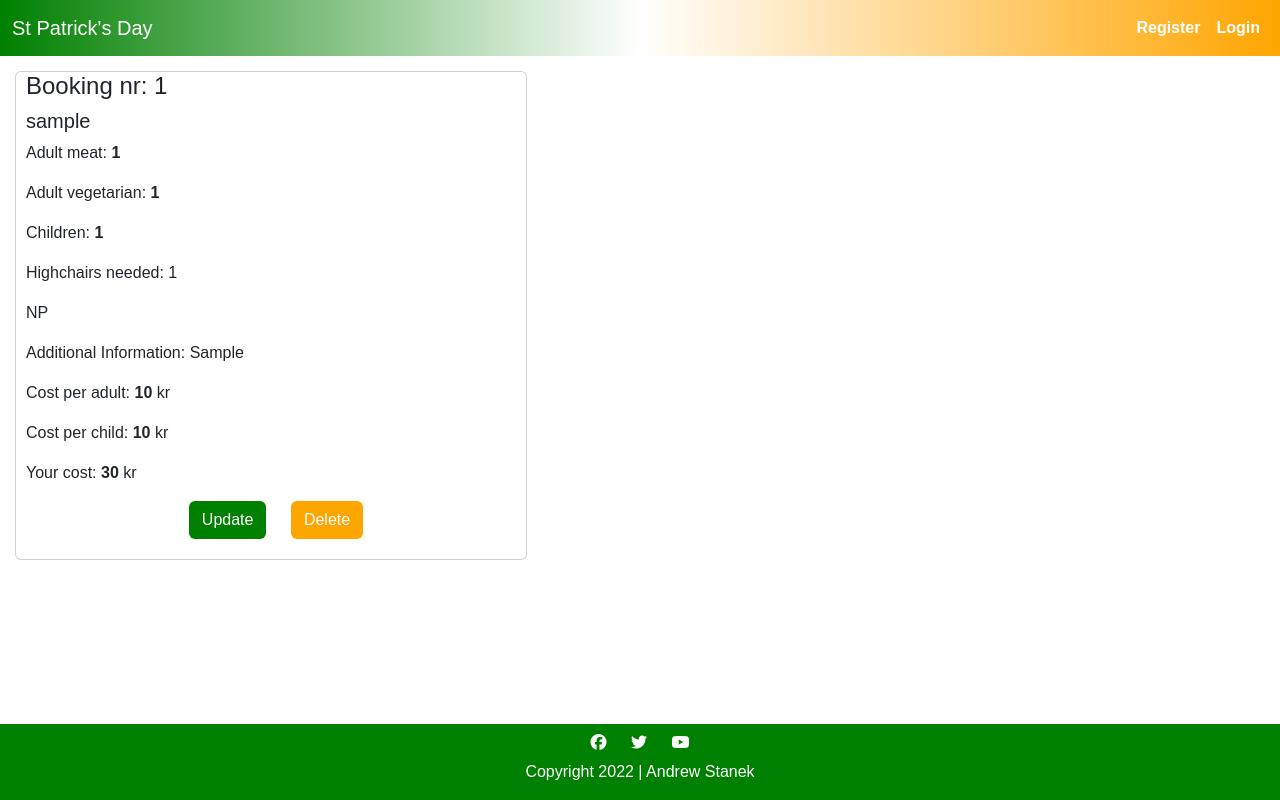
After one commit to notandy82/st-patricks-banquet, a Django app: page /booking-detail/1/ in a window 1280 px wide. The commit adds this page. Run offline with Django 3.2, Linux system fonts and the light colour scheme; tables that the repository leaves empty hold one stand-in row (values such as "Sample post"); some libraries are stand-ins or nearby versions; some web fonts are replaced.

Commit message:
Reconfigure models to share price data, add javascript to provide cost

```diff
--- a/booking/models.py
+++ b/booking/models.py
@@ -8,8 +8,15 @@ from django.utils.text import slugify
 PAID_CHOICES = (('NP', 'Not Paid'), ('PA', 'Payment Accepted'))
 
 
+class Common(models.Model):
+    adult_price = models.SmallIntegerField(default=150, null=False, blank=False)
+    child_price = models.SmallIntegerField(default=100, null=False, blank=False)
 
-class Booking(models.Model):
+    class Meta:
+        abstract = True
+
+
+class Booking(Common):
     """Model for selecting number of attendees for each booking"""
     booking_number = models.BigAutoField(primary_key=True)
     reference_name = models.ForeignKey(User, on_delete=models.CASCADE, blank=True)
@@ -17,9 +24,10 @@ class Booking(models.Model):
     adult_vegetarian = models.SmallIntegerField(null=True, blank=True)
     children = models.SmallIntegerField(null=True, blank=True)
     highchairs = models.SmallIntegerField(null=True, blank=True)
-    payment = models.CharField(choices=PAID_CHOICES, default='Not Paid', max_length=12)
+    payment = models.CharField(choices=PAID_CHOICES, default='NP', max_length=12)
     additional_info = models.TextField(null=True, blank=True, max_length=200)
     created_on = models.DateTimeField(auto_now_add=True)
+
 
 
     class Meta:
@@ -30,15 +38,13 @@ class Booking(models.Model):
 
 
 
-class Post(models.Model):
+class Post(Common):
     """Model for event information"""
     id = models.BigAutoField(primary_key=True)
     event = models.CharField(max_length=40, null=False, blank=False)
     location = models.CharField(max_length=40)
     date = models.DateField(null=False, blank=False)
     time = models.TimeField(null=False, blank=False)
-    adult_price = models.SmallIntegerField(default=150, null=False, blank=False)
-    child_price = models.SmallIntegerField(default=100, null=False, blank=False)
     slug = models.SlugField(null=False)
 
 
--- a/booking/urls.py
+++ b/booking/urls.py
@@ -6,6 +6,7 @@ from .views import (
     PostEditView,
     BookingEditView,
     DeleteBookingView,
+    BookingDetailView,
     )
 
 urlpatterns = [
@@ -17,4 +18,6 @@ urlpatterns = [
         name='booking-edit'),
     path('delete-booking/<int:pk>/', DeleteBookingView.as_view(),
         name='booking-delete'),
+    path('booking-detail/<int:pk>/', BookingDetailView.as_view(),
+        name='booking-detail'),
 ]
--- a/booking/views.py
+++ b/booking/views.py
@@ -1,5 +1,5 @@
 from django.shortcuts import render
-from django.views.generic import TemplateView
+from django.views.generic import TemplateView, DetailView
 from django.views.generic.edit import CreateView, UpdateView, DeleteView
 from django.views.generic.list import ListView
 from django.views import View
@@ -71,3 +71,8 @@ class DeleteBookingView(LoginRequiredMixin, DeleteView):
     model = Booking
     template_name = 'delete-booking.html'
     success_url = '/booking-list/'
+
+
+class BookingDetailView(DetailView):
+    model = Booking
+    template_name = 'booking_detail.html'
--- a/static/css/style.css
+++ b/static/css/style.css
@@ -1,10 +1,14 @@
 @import url('https://fonts.googleapis.com/css2?family=Cormorant+Garamond:wght@500&family=Proza+Libre&display=swap');
+
+body, html {
+    height: 100%;
+}
 
 body {
     font-family: 'Proza Libre', sans-serif;
 }
 
-#title {
+.title {
     font-family: 'Cormorant Garamond', serif;
     font-size: 4rem;
 }
@@ -30,6 +34,24 @@ body {
 .green-button {
     background-color: green;
     color: white;
+}
+
+.hero-outer {
+    height: 500px;
+    width: 100%;
+    overflow: hidden;
+}
+
+#hero_image {
+    background: url('https://res.cloudinary.com/dqqpbdz1w/image/upload/v1660210110/img_1_1660042113462_bq6x3t.webp') no-repeat center center;
+    background-size: 100%;
+    width: 100%;
+    height: 500px;
+}
+
+.faded {
+    opacity: 0.5;
+    max-width: 90%
 }
 
 .navbar-nav {
@@ -82,6 +104,7 @@ footer {
     margin-top: 10px;
 }
 
+
 @media only screen and (max-width: 1230px) {
     .bg-custom-1 {
         background-image: linear-gradient(to right, green, green);
--- /dev/null
+++ b/static/js/script.js
@@ -0,0 +1,18 @@
+var adultCost = parseInt(document.getElementById("adult-price").innerHTML);
+var childCost = parseInt(document.getElementById("child-price").innerHTML);
+console.log(adultCost);
+console.log(childCost);
+var adultMeat = parseInt(document.getElementById("a-meat").innerHTML);
+var adultVeg = parseInt(document.getElementById("a-veg").innerHTML);
+var childMeal = parseInt(document.getElementById("c-total").innerHTML);
+console.log(adultMeat);
+console.log(adultVeg);
+console.log(childMeal);
+adultTotal = (adultMeat + adultVeg) * adultCost;
+childTotal = childCost * childMeal;
+console.log(adultTotal);
+console.log(childTotal);
+totalCost = childTotal + adultTotal;
+console.log(totalCost);
+
+document.getElementById("total-cost").innerHTML = totalCost;
--- a/templates/base.html
+++ b/templates/base.html
@@ -89,4 +89,5 @@
 
     <!-- font awesome script -->
     <script src="https://kit.fontawesome.com/a384970ec9.js" crossorigin="anonymous"></script>
+    <script src="{% static 'js/script.js' %}"></script>
 </html>
--- /dev/null
+++ b/templates/booking_detail.html
@@ -0,0 +1,24 @@
+{% extends 'base.html' %}
+{% block title %}Your booking{% endblock %}
+{% block body %}
+<div class="card receipt">
+
+    <h4>Booking nr: {{ booking.booking_number }}</h4>
+    <h5>{{ booking.reference_name }}</h5>
+    <div>
+        <p>Adult meat: <strong id="a-meat">{{ booking.adult_meat }}</strong></p>
+        <p>Adult vegetarian: <strong id="a-veg">{{ booking.adult_vegetarian }}</strong></p>
+        <p>Children: <strong id="c-total">{{ booking.children }}</strong></p>
+        <p>Highchairs needed: {{ booking.highchairs }}</p>
+        <p>{{ booking.payment }}</p>
+        <p>Additional Information: {{ booking.additional_info }}</p>
+        <p>Cost per adult: <strong id="adult-price">{{ booking.adult_price }}</strong> kr</p>
+        <p>Cost per child: <strong id="child-price">{{ booking.child_price }}</strong> kr</p>
+        <p>Your cost: <strong id="total-cost"></strong> kr</p>
+    </div>
+    <div class="text-center edit-buttons">
+        <span><a href="{% url 'booking-edit' booking.pk %}" class="btn green-button edit-buttons" role="button">Update</a></span>
+        <span><a href="{% url 'booking-delete' booking.pk %}" class="btn orange-button edit-buttons" role="button">Delete</a></span>
+    </div>
+</div>
+{% endblock %}
```
Also changed, not shown: templates/booking-list.html (+6 -4 lines), templates/index.html (+8 -5 lines), booking/migrations/0030_alter_booking_payment.py (added), booking/migrations/0031_booking_event.py (added), booking/migrations/0032_remove_booking_event.py (added), booking/migrations/0033_booking_event.py (added), booking/migrations/0034_remove_booking_event.py (added), booking/migrations/0035_auto_20220811_1456.py (added).
